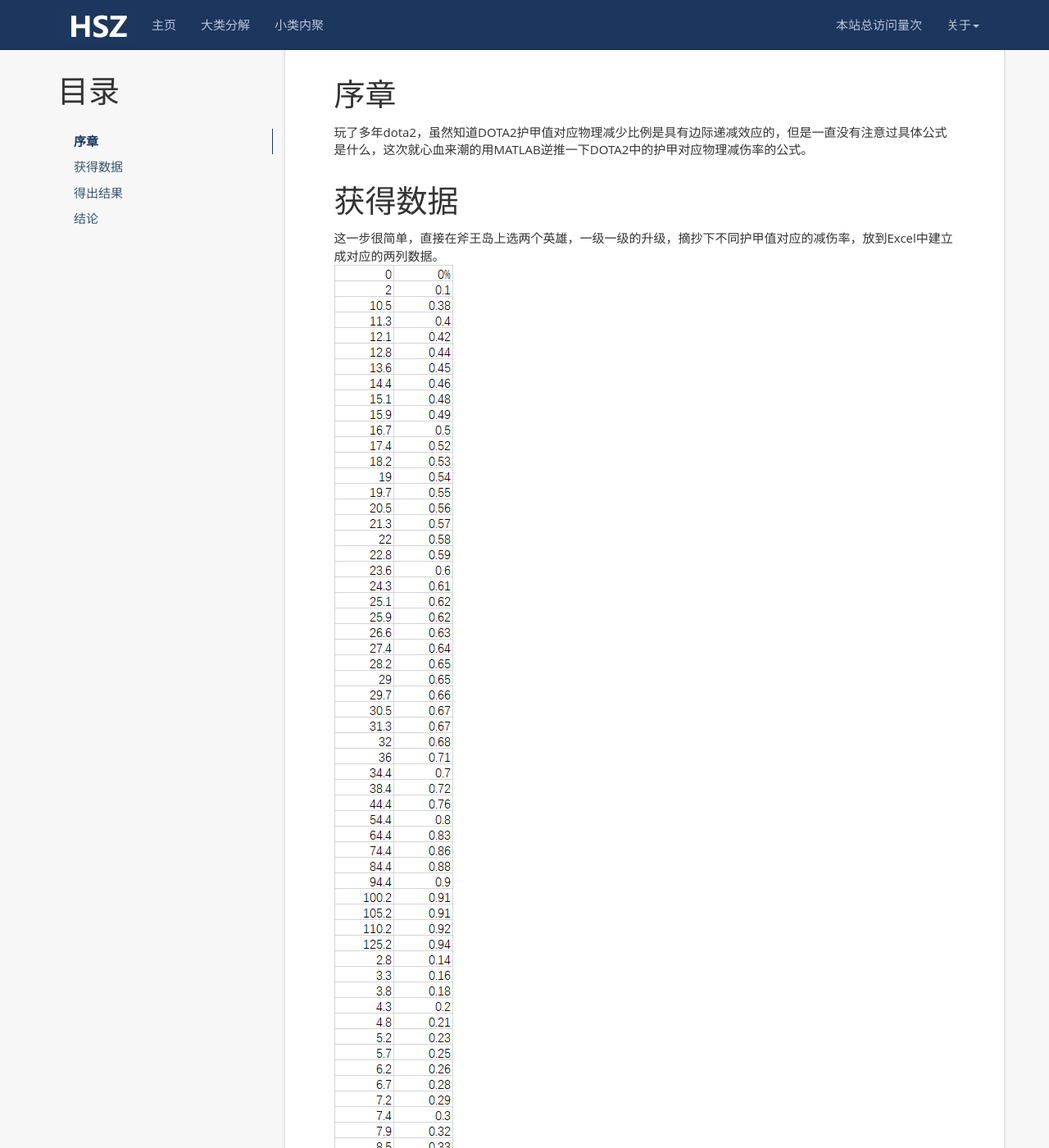
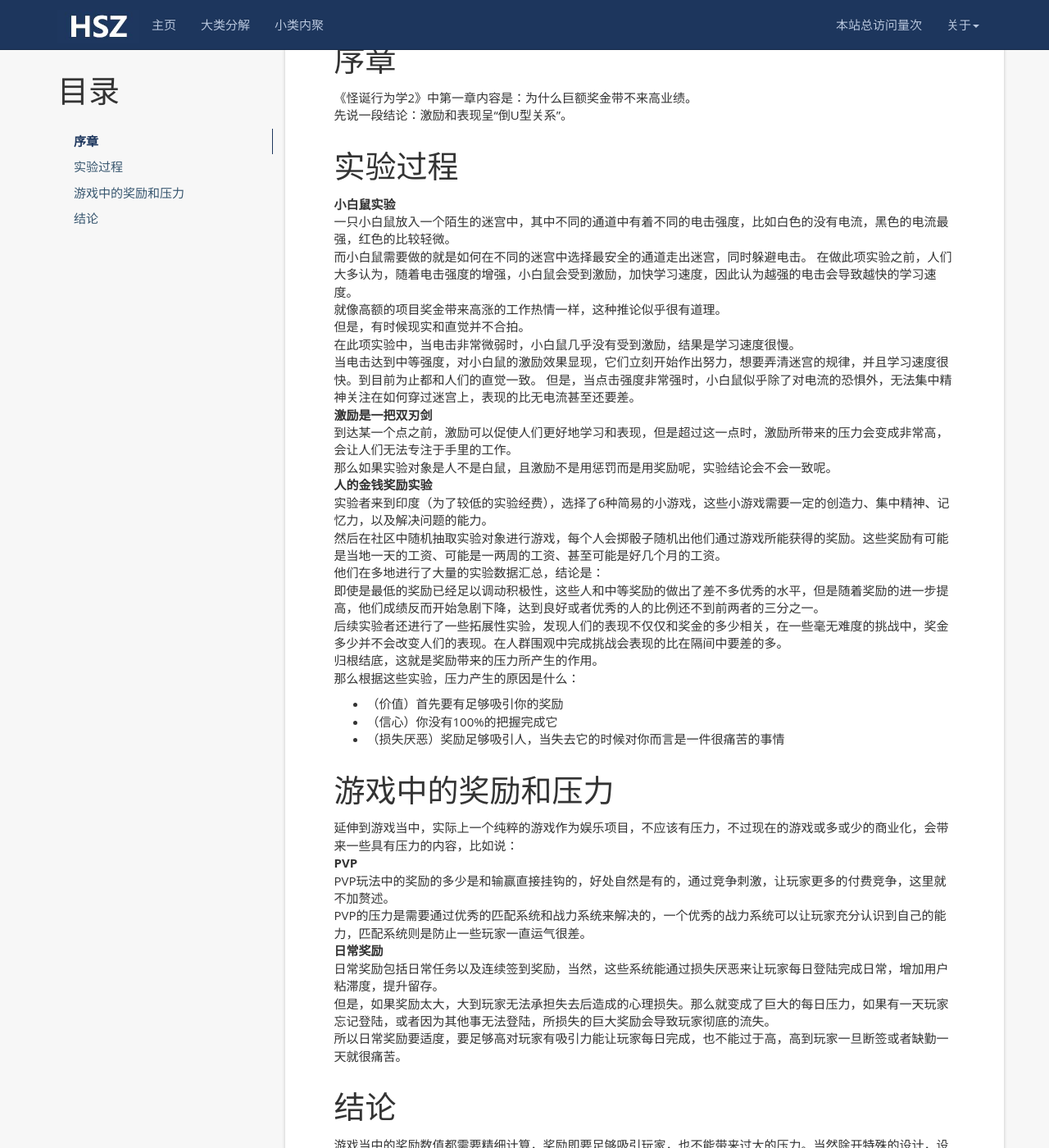
Before and after one commit to hsz19941021/hsz19941021.github.io, a Jekyll site: the page built from _posts/2020-04-05-dota2-armor.md, in a window 1280 px wide and 1400 px high, scrolled down 457 px. Shown: the whole window at 82% size. Built offline with Jekyll 4.4.1, drawn with Linux system fonts in a browser that asks for light colours; nearby versions of some CDN libraries; a script that is not in the unit is left out; comment, search, counter and statistics services are not loaded; some of the changed text lies outside the part shown.

Commit message:
修改文件: _posts/2020-04-05-dota2-armor.md

```diff
--- a/_posts/2020-04-05-dota2-armor.md
+++ b/_posts/2020-04-05-dota2-armor.md
@@ -1,7 +1,7 @@
 ---
 layout: post
-title: 用MATLAB逆推DOTA2护甲值和物理减伤比例公式
-date:   2020-04-05
+title: 怪诞行为学2读后有感，浅谈奖励和压力
+date:   2020-04-19
 categories: 数值
 tag: 设计
 ---
@@ -12,24 +12,45 @@ tag: 设计
 
 序章
 ====================================
-玩了多年dota2，虽然知道DOTA2护甲值对应物理减少比例是具有边际递减效应的，但是一直没有注意过具体公式是什么，这次就心血来潮的用MATLAB逆推一下DOTA2中的护甲对应物理减伤率的公式。
+《怪诞行为学2》中第一章内容是：为什么巨额奖金带不来高业绩。
+先说一段结论：激励和表现呈“倒U型关系”。
 
 
-# 获得数据
-这一步很简单，直接在斧王岛上选两个英雄，一级一级的升级，摘抄下不同护甲值对应的减伤率，放到Excel中建立成对应的两列数据。
-![1]({{ '/styles/images/2020-04-05/1.png' | prepend: site.baseurl  }})
-然后将数据导入到MATLAB当中，将两列数据转换为两个列矢量，然后进行函数拟合。
+# 实验过程
+**小白鼠实验**
+一只小白鼠放入一个陌生的迷宫中，其中不同的通道中有着不同的电击强度，比如白色的没有电流，黑色的电流最强，红色的比较轻微。
+而小白鼠需要做的就是如何在不同的迷宫中选择最安全的通道走出迷宫，同时躲避电击。
+在做此项实验之前，人们大多认为，随着电击强度的增强，小白鼠会受到激励，加快学习速度，因此认为越强的电击会导致越快的学习速度。
+就像高额的项目奖金带来高涨的工作热情一样，这种推论似乎很有道理。
+但是，有时候现实和直觉并不合拍。
+在此项实验中，当电击非常微弱时，小白鼠几乎没有受到激励，结果是学习速度很慢。
+当电击达到中等强度，对小白鼠的激励效果显现，它们立刻开始作出努力，想要弄清迷宫的规律，并且学习速度很快。到目前为止都和人们的直觉一致。
+但是，当点击强度非常强时，小白鼠似乎除了对电流的恐惧外，无法集中精神关注在如何穿过迷宫上，表现的比无电流甚至还要差。
+**激励是一把双刃剑**
+到达某一个点之前，激励可以促使人们更好地学习和表现，但是超过这一点时，激励所带来的压力会变成非常高，会让人们无法专注于手里的工作。
+那么如果实验对象是人不是白鼠，且激励不是用惩罚而是用奖励呢，实验结论会不会一致呢。
+**人的金钱奖励实验**
+实验者来到印度（为了较低的实验经费），选择了6种简易的小游戏，这些小游戏需要一定的创造力、集中精神、记忆力，以及解决问题的能力。
+然后在社区中随机抽取实验对象进行游戏，每个人会掷骰子随机出他们通过游戏所能获得的奖励。这些奖励有可能是当地一天的工资、可能是一两周的工资、甚至可能是好几个月的工资。
+他们在多地进行了大量的实验数据汇总，结论是：
+即使是最低的奖励已经足以调动积极性，这些人和中等奖励的做出了差不多优秀的水平，但是随着奖励的进一步提高，他们成绩反而开始急剧下降，达到良好或者优秀的人的比例还不到前两者的三分之一。
+后续实验者还进行了一些拓展性实验，发现人们的表现不仅仅和奖金的多少相关，在一些毫无难度的挑战中，奖金多少并不会改变人们的表现。在人群围观中完成挑战会表现的比在隔间中要差的多。
+归根结底，这就是奖励带来的压力所产生的作用。
+那么根据这些实验，压力产生的原因是什么：
 
-# 得出结果
-使用不同的常见游戏计算公式进行拟合，公式自然不可能是一些7次8次的函数，哪怕那种函数拟合度非常高。
-![2]({{ '/styles/images/2020-04-05/2.png' | prepend: site.baseurl  }})
-最终我选用了有理数逼近，分子分母自由度为1时得出的公式，其中``SSE（和方差）``以及``R-square（确定系数）``都可以代表拟合置信度，SSE越接近0，R-square越接近1，那么拟合结果就越真实。
-我们得出公式就是减伤率=（1.08 * 护甲-0.059）/（护甲+18.9）
-当然存在一定的误差，因为我们在游戏中所抄录的护甲值和减伤率都是进行了有效位数保留的。
+ - （价值）首先要有足够吸引你的奖励
+ - （信心）你没有100%的把握完成它
+ - （损失厌恶）奖励足够吸引人，当失去它的时候对你而言是一件很痛苦的事情
+
+# 游戏中的奖励和压力
+延伸到游戏当中，实际上一个纯粹的游戏作为娱乐项目，不应该有压力，不过现在的游戏或多或少的商业化，会带来一些具有压力的内容，比如说：
+**PVP**
+PVP玩法中的奖励的多少是和输赢直接挂钩的，好处自然是有的，通过竞争刺激，让玩家更多的付费竞争，这里就不加赘述。
+PVP的压力是需要通过优秀的匹配系统和战力系统来解决的，一个优秀的战力系统可以让玩家充分认识到自己的能力，匹配系统则是防止一些玩家一直运气很差。
+**日常奖励**
+日常奖励包括日常任务以及连续签到奖励，当然，这些系统能通过损失厌恶来让玩家每日登陆完成日常，增加用户粘滞度，提升留存。
+但是，如果奖励太大，大到玩家无法承担失去后造成的心理损失。那么就变成了巨大的每日压力，如果有一天玩家忘记登陆，或者因为其他事无法登陆，所损失的巨大奖励会导致玩家彻底的流失。
+所以日常奖励要适度，要足够高对玩家有吸引力能让玩家每日完成，也不能过于高，高到玩家一旦断签或者缺勤一天就很痛苦。
+
 # 结论
-而后，我翻找了一下dota2的更新日志，发现在7.20的版本更新中，公布了护甲减伤公式更改为：（0.052 * 护甲）/（0.9+ 0.048 * 护甲）
-换算成我们得出的公式类似的形式的话是：（1.083 * 护甲）/（护甲+18.75）  。
-可以看出拟合结论还是十分可信的，带入到游戏中也是可以验证的。
-**当护甲值为负数时**，我摘取了一些数据，发现和护甲为正时绝对值相等，那么这个护甲值函数是个奇函数。
-有了公式之后不难得出，在护甲值越接近0的时候，不论是我方加甲还是敌方减价，收益都是越高。也就是在敌人高护甲的时候减甲效果远不如低护甲时，这也就是为什么黯灭是个前中期物理装备，到了后期英雄护甲不论是通过属性还是装备堆了起来的时候，黯灭的减甲效果就没有那么明显了。
-其实本文是在做完了之后才发现游戏公布了该公式，但是也提供了一个逆推思路。逆推一个游戏的数值自然是从这些小的模块去一块一块逆推，各个击破。
+游戏当中的奖励数值都需要精细计算，奖励即要足够吸引玩家，也不能带来过大的压力。当然除开特殊的设计，设计意图就是为了给予玩家压力的系统。
```
